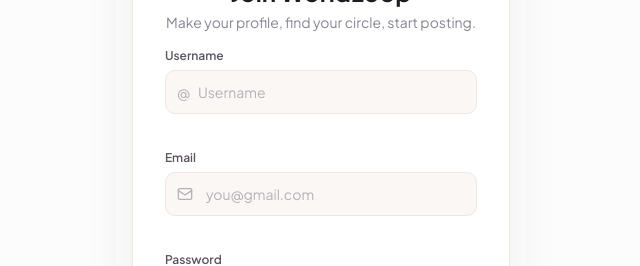
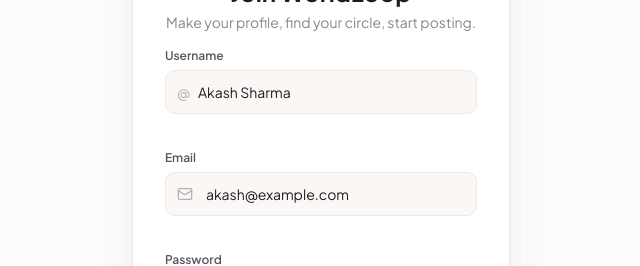
Before and after one commit to Abhay-333/WorldLoop, a React (Vite) app in the folder frontend/: page /register in a window 1280 px wide. Shown: the part 189-455 px from the top of the page, without its empty margins (319-959 px from the left). Built offline with nearby package versions, Linux system fonts and the light colour scheme; no server answers.

Commit message:
feat(ui): fix issue while fetching register api

```diff
--- a/frontend/src/features/auth/register/RegisterPage.jsx
+++ b/frontend/src/features/auth/register/RegisterPage.jsx
@@ -29,16 +29,20 @@
     formState: { errors },
   } = useForm({
     defaultValues: {
-      username: "",
-      email: "",
-      password: "",
-      terms: false,
+      username: "Akash Sharma",
+      email: "akash@example.com",
+      password: "123456",
+      terms: true,
     },
   })
 
   const handleFormSubmit = async (data) => {
     console.log(data)
-    const result = await registerApi(data)
+    const result = await registerApi({
+      email: data.email,
+      password: data.password,
+      username: data.username,
+    })
     console.log(result)
     toast.success(
       "Registration successful! Please check your email to verify your account."
```
